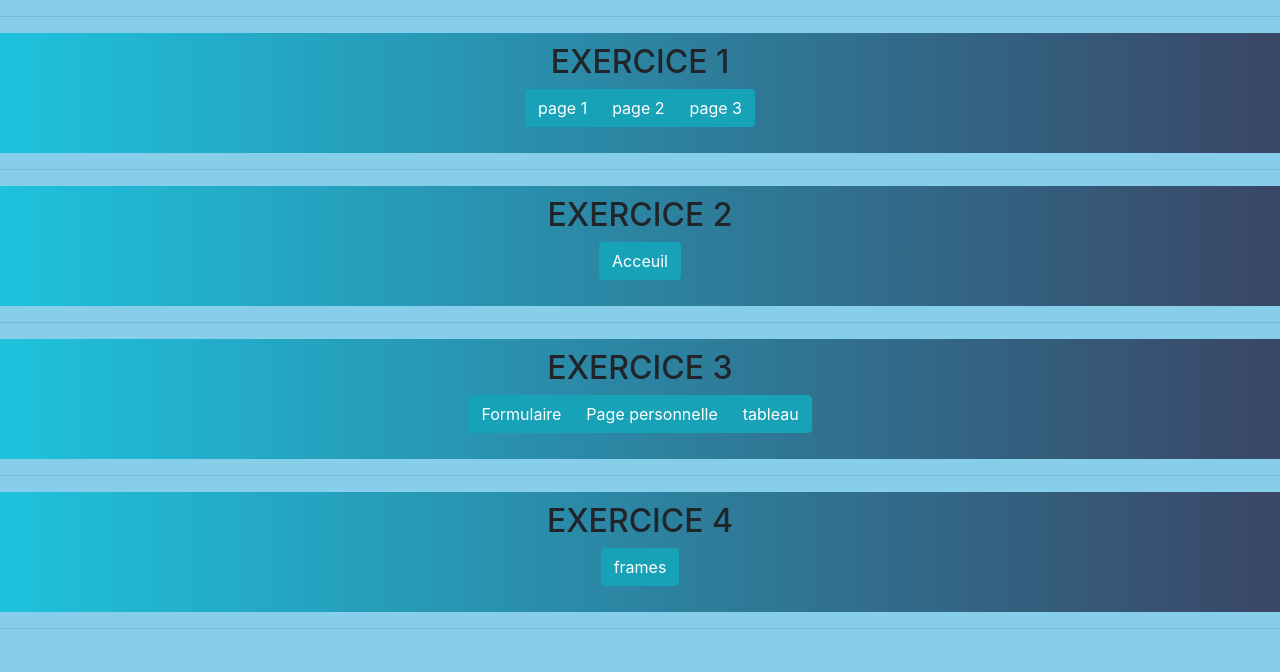
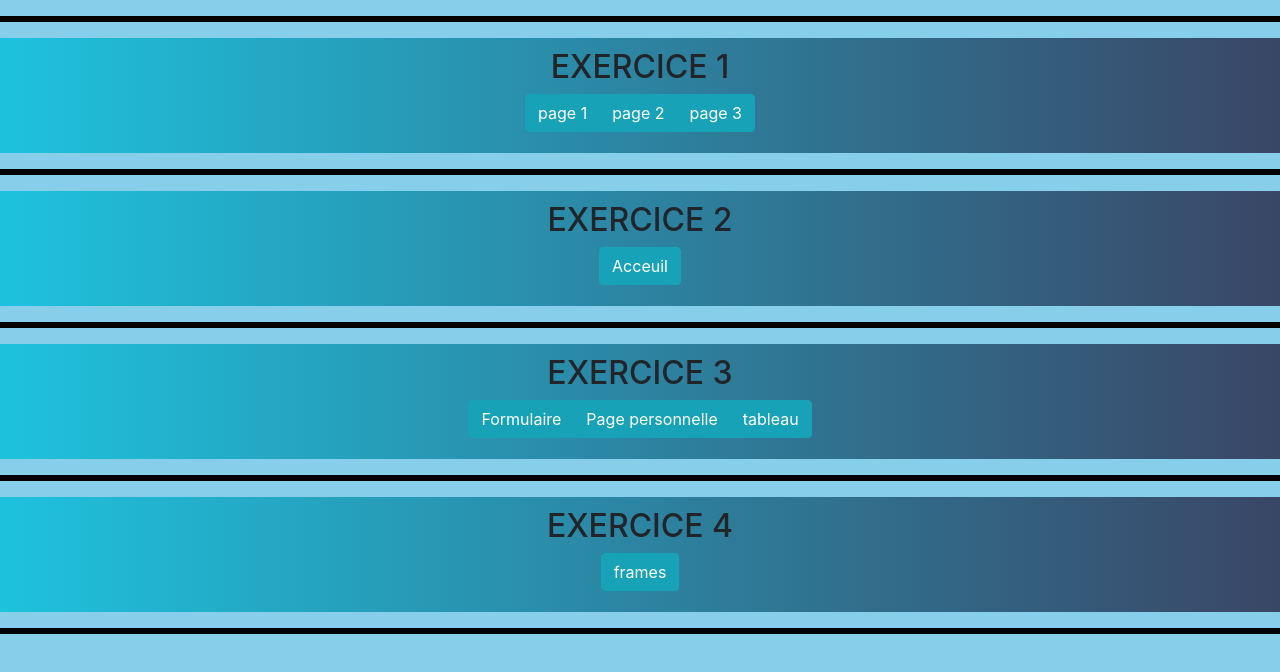
Before and after one commit to wissem18/atelier-html, a plain HTML site: page index.html in a window 1280 px wide. Drawn offline with nearby package versions, Linux system fonts and the light colour scheme.

Commit message:
Update stylesheet.css

```diff
--- a/stylesheet.css
+++ b/stylesheet.css
@@ -1,8 +1,12 @@
 .partie{
+    border: 5 solid black;
     padding:10px;
-    height:120px;
+    height:115px;
     background: linear-gradient(90deg, rgba(30,194,221,1) 0%, rgba(58,70,102,1) 100%);
 }
 .bg{
     background-color:skyblue;
 }
+.hra{
+    border:3px solid black;
+}
```
